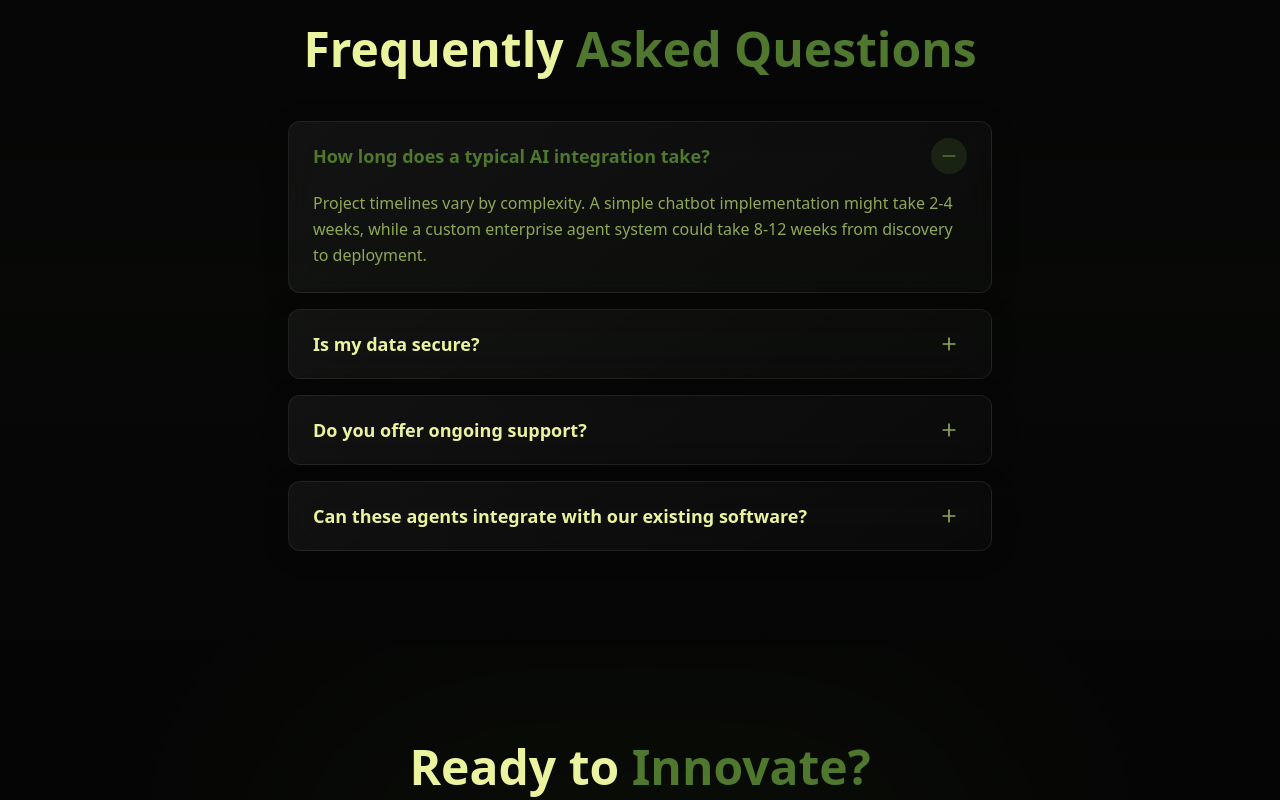
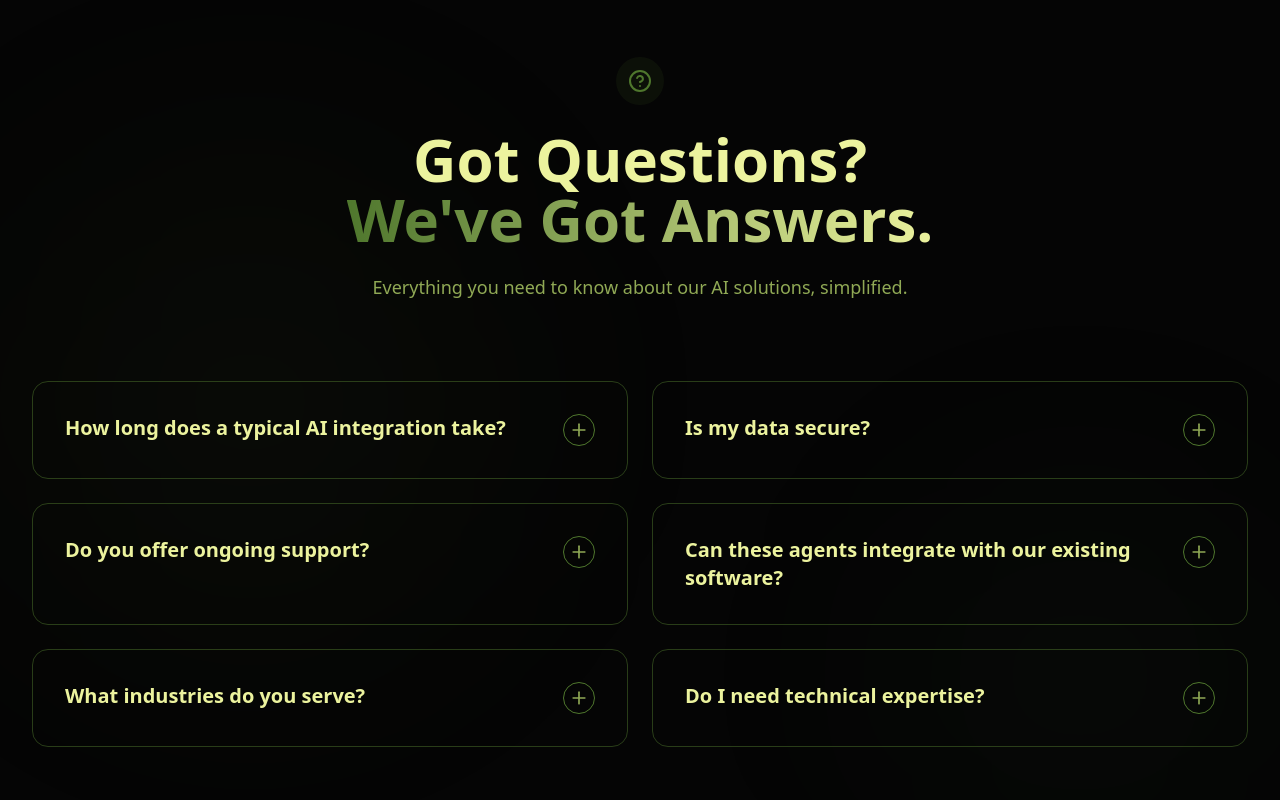
Before and after one commit to Sourabh10122002/nexusAi-consulting, a Next.js app: page / in a window 1280 px wide. Shown: the part 5380-6180 px from the top of the page. Built offline with nearby package versions, Linux system fonts and the light colour scheme.

Commit message:
feat: Redesign FAQ section with a new two-column layout, updated styling, additional questions, and enhanced animations.

```diff
--- a/components/FAQ.tsx
+++ b/components/FAQ.tsx
@@ -2,7 +2,7 @@
 
 import { useState } from "react";
 import { motion, AnimatePresence } from "framer-motion";
-import { Plus, Minus } from "lucide-react";
+import { Plus, Minus, HelpCircle } from "lucide-react";
 
 const faqs = [
     {
@@ -21,71 +21,91 @@ const faqs = [
         question: "Can these agents integrate with our existing software?",
         answer: "Our agents are designed to be interoperable. We build custom integrations for major CRMs, ERPs, and internal databases using secure API connections."
     },
+    {
+        question: "What industries do you serve?",
+        answer: "We specialize in Fintech, Healthcare, and E-commerce, but our agent architectures are industry-agnostic and can be adapted to Legal, Real Estate, and more."
+    },
+    {
+        question: "Do I need technical expertise?",
+        answer: "No. We build seamless interfaces so your team can interact with agents using natural language. We handle all the technical complexity under the hood."
+    }
 ];
 
 export default function FAQ() {
-    const [openIndex, setOpenIndex] = useState<number | null>(0);
+    const [activeIndex, setActiveIndex] = useState<number | null>(null);
 
     return (
-        <section className="py-24 bg-gradient-to-t from-background via-secondary/5 to-background">
-            <div className="max-w-3xl mx-auto px-4 sm:px-6 lg:px-8">
-                <h2 className="text-3xl md:text-5xl font-bold mb-12 text-center text-foreground">
-                    Frequently <span className="text-primary">Asked Questions</span>
+        <section className="relative py-32 bg-background overflow-hidden">
+            {/* Decorative Background */}
+            <div className="absolute top-1/2 left-0 -translate-y-1/2 w-[500px] h-[500px] bg-primary/5 rounded-full blur-[120px] pointer-events-none" />
+            <div className="absolute bottom-0 right-0 w-[400px] h-[400px] bg-secondary/5 rounded-full blur-[100px] pointer-events-none" />
+
+            <div className="max-w-7xl mx-auto px-4 sm:px-6 lg:px-8 relative z-10">
+                <div className="text-center mb-20">
+                    <motion.div
+                        initial={{ opacity: 0, scale: 0.9 }}
+                        whileInView={{ opacity: 1, scale: 1 }}
+                        className="inline-flex items-center justify-center p-3 mb-6 rounded-full bg-primary/10 text-primary"
+                    >
+                        <HelpCircle className="w-6 h-6" />
+                    </motion.div>
+                    <h2 className="text-4xl md:text-6xl font-bold mb-6">
+                        Got Questions? <br />
+                        <span className="text-transparent bg-clip-text bg-gradient-to-r from-primary to-highlight">
+                            We've Got Answers.
+                        </span>
                     </h2>
+                    <p className="text-muted-foreground text-lg max-w-2xl mx-auto">
+                        Everything you need to know about our AI solutions, simplified.
+                    </p>
+                </div>
 
-                <motion.div
-                    initial="hidden"
-                    whileInView="show"
-                    viewport={{ once: true }}
-                    variants={{
-                        hidden: { opacity: 0 },
-                        show: {
-                            opacity: 1,
-                            transition: {
-                                staggerChildren: 0.1
-                            }
-                        }
-                    }}
-                    className="space-y-4"
-                >
+                <div className="grid grid-cols-1 md:grid-cols-2 gap-6">
                     {faqs.map((faq, index) => (
                         <motion.div
                             key={index}
-                            variants={{
-                                hidden: { opacity: 0, y: 20 },
-                                show: { opacity: 1, y: 0 }
-                            }}
-                            className="glass-card rounded-xl overflow-hidden border border-white/5"
+                            initial={{ opacity: 0, y: 20 }}
+                            whileInView={{ opacity: 1, y: 0 }}
+                            viewport={{ once: true }}
+                            transition={{ delay: index * 0.1 }}
+                            className={`group relative rounded-2xl border transition-all duration-300 ${activeIndex === index
+                                    ? "bg-primary/5 border-primary/30 shadow-lg shadow-primary/5"
+                                    : "bg-card/50 border-border/50 hover:border-primary/20 hover:bg-card"
+                                }`}
                         >
                             <button
-                                onClick={() => setOpenIndex(openIndex === index ? null : index)}
-                                className="w-full px-6 py-4 flex items-center justify-between text-left group"
+                                onClick={() => setActiveIndex(activeIndex === index ? null : index)}
+                                className="w-full text-left p-8 focus:outline-none"
                             >
-                                <span className={`font-semibold text-lg transition-colors ${openIndex === index ? 'text-primary' : 'text-foreground'}`}>
+                                <div className="flex justify-between items-start gap-4">
+                                    <h3 className={`text-xl font-semibold transition-colors ${activeIndex === index ? "text-primary" : "text-foreground"}`}>
                                         {faq.question}
+                                    </h3>
+                                    <span className={`shrink-0 flex items-center justify-center w-8 h-8 rounded-full border transition-all ${activeIndex === index
+                                            ? "bg-primary text-white border-primary rotate-45"
+                                            : "bg-transparent border-border text-muted-foreground group-hover:border-primary group-hover:text-primary"
+                                        }`}>
+                                        <Plus className="w-5 h-5 transition-transform" />
                                     </span>
-                                <div className={`p-2 rounded-full transition-colors ${openIndex === index ? 'bg-primary/20 text-primary' : 'bg-transparent text-muted-foreground group-hover:text-foreground'}`}>
-                                    {openIndex === index ? <Minus className="w-5 h-5" /> : <Plus className="w-5 h-5" />}
                                 </div>
-                            </button>
-
-                            <AnimatePresence initial={false}>
-                                {openIndex === index && (
+                                <AnimatePresence>
+                                    {activeIndex === index && (
                                         <motion.div
-                                        initial={{ height: 0, opacity: 0 }}
-                                        animate={{ height: "auto", opacity: 1 }}
-                                        exit={{ height: 0, opacity: 0 }}
-                                        transition={{ duration: 0.3, ease: "easeInOut" }}
+                                            initial={{ height: 0, opacity: 0, marginTop: 0 }}
+                                            animate={{ height: "auto", opacity: 1, marginTop: 16 }}
+                                            exit={{ height: 0, opacity: 0, marginTop: 0 }}
+                                            className="overflow-hidden"
                                         >
-                                        <div className="px-6 pb-6 text-muted-foreground leading-relaxed">
+                                            <p className="text-muted-foreground leading-relaxed">
                                                 {faq.answer}
-                                        </div>
+                                            </p>
                                         </motion.div>
                                     )}
                                 </AnimatePresence>
+                            </button>
                         </motion.div>
                     ))}
-                </motion.div>
+                </div>
             </div>
         </section>
     );
```
Lines whose indentation alone changed are shown as unchanged.
